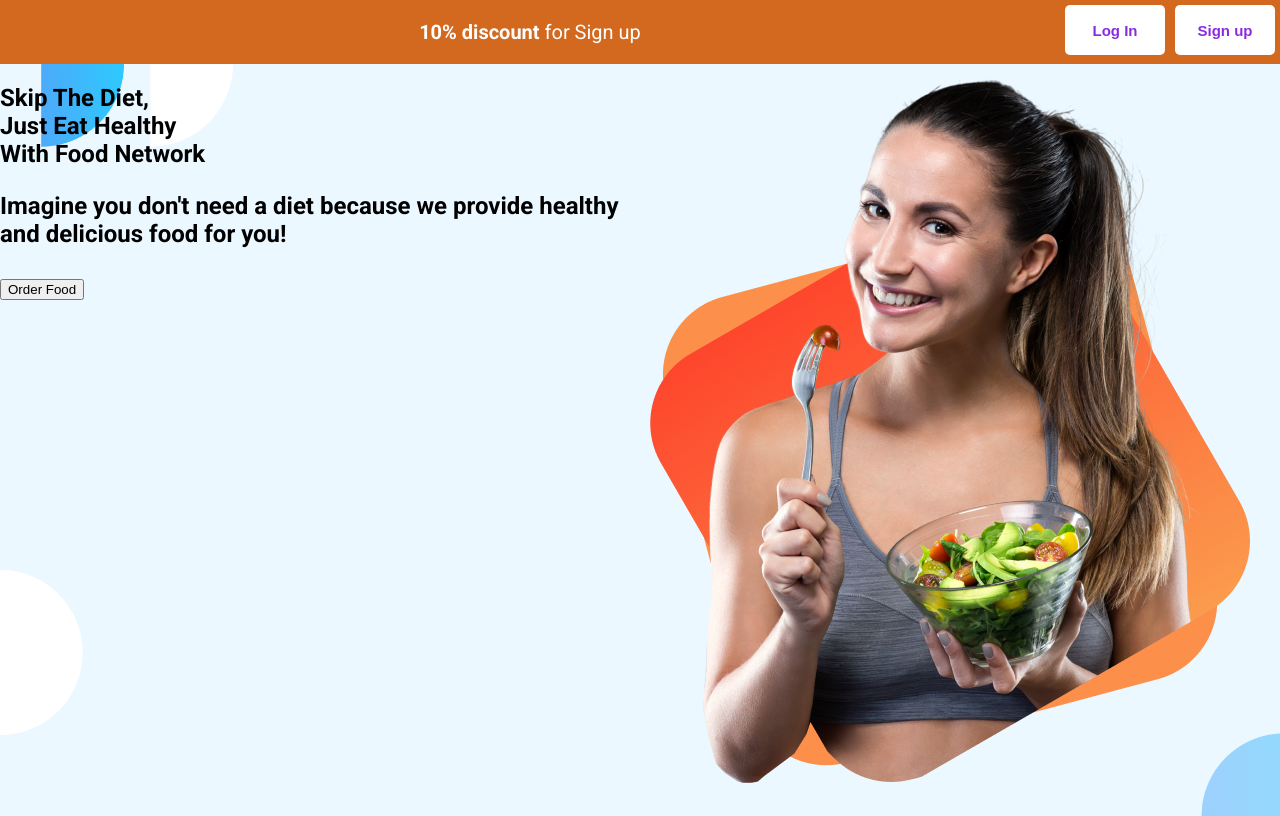
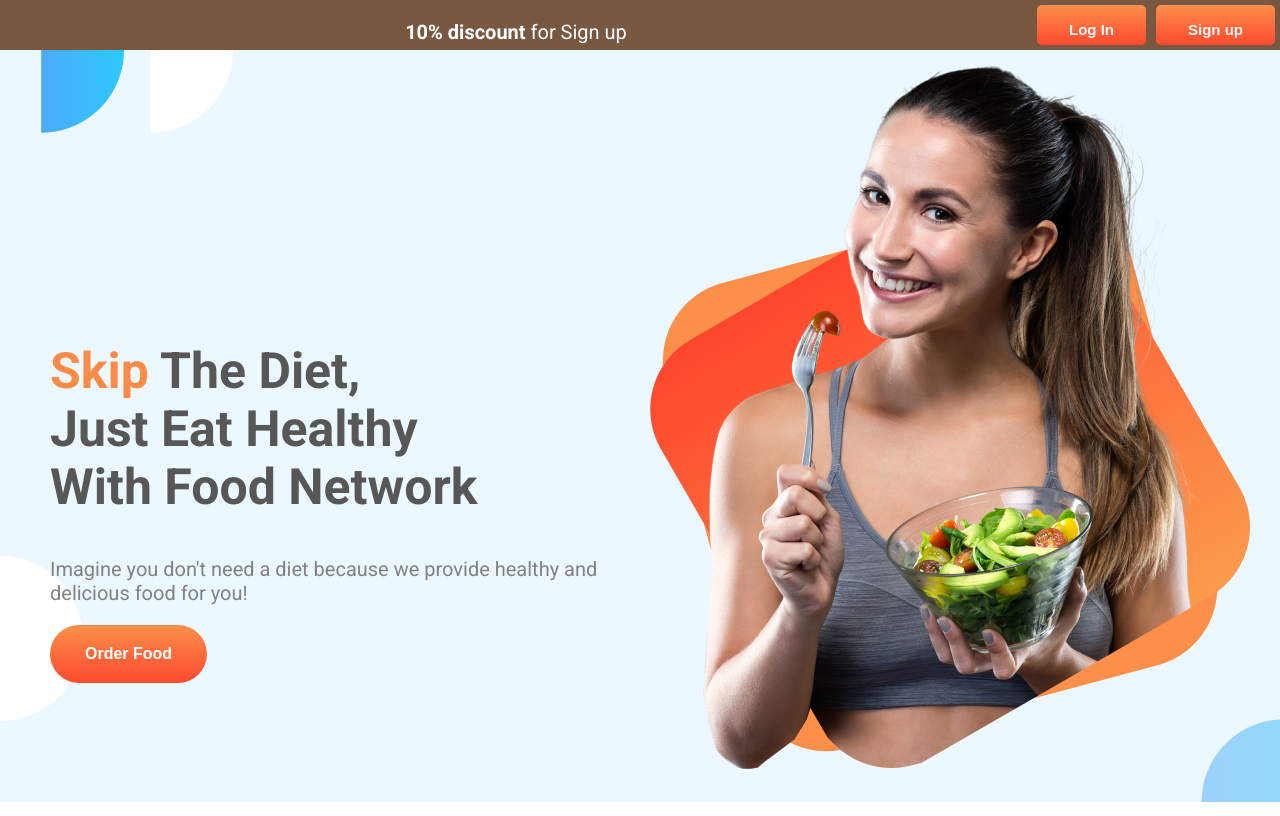
Before and after one commit to hamidregun1/Assignment-1-Food-Network, a plain HTML site: page index.html in a window 1280 px wide. Drawn offline with Linux system fonts and the light colour scheme.

Commit message:
button add

```diff
--- a/index.html
+++ b/index.html
@@ -13,15 +13,15 @@
 <body>
     <header>
         <p><b>10% discount</b> for Sign up</p>
-        <button>Log In</button>
-        <button>Sign up</button>
+        <button class="top-btn">Log In</button>
+        <button class="top-btn">Sign up</button>
     </header>
     <section class="top-banner">
-        <div>
-            <h1>Skip The Diet,<br> Just Eat Healthy <br> With Food Network<h1>
+        <div class="intro-text">
+            <h1><span class="text-color">Skip</span> The Diet,<br> Just Eat Healthy <br> With Food Network</h1>
             <p>Imagine you don't need a diet because we provide
             healthy and delicious food for you!</p>
-            <button>Order Food</button>
+            <button><a href="#">Order Food</a></button>
         </div>
         <div>
             <img src="images/female/top-pic.png" alt="">
--- a/style.css
+++ b/style.css
@@ -4,8 +4,10 @@ body {
 }
 
 header {
+    height: 50px;
+    width: auto;
     display: flex;
-    background-color: chocolate;
+    background-color: rgb(121, 88, 65);
     justify-content: flex-end;
 }
 
@@ -16,16 +18,16 @@ header p {
     margin-right: auto;
 }
 
-header button {
-    height: 50px;
-    width: 100px;
+header .top-btn {
+    padding: 16px 32px;
     margin: 5px 5px;
-    color: blueviolet;
+    color: rgb(247, 244, 250);
     background-color: white;
     font-size: 15px;
     font-weight: bold;
     border: none;
     border-radius: 5px;
+    cursor: pointer;
 }
 
 .top-banner {
@@ -34,3 +36,37 @@ header button {
     background-repeat: no-repeat;
     background-size: cover;
 }
+
+.intro-text {
+    margin-left: 50px;
+    margin-top: 250px;
+}
+
+.text-color {
+    color: rgb(252, 139, 71);
+}
+
+.intro-text h1 {
+    color: rgb(87, 87, 87);
+    font-size: 50px;
+}
+
+.intro-text p {
+    color: rgb(130, 130, 130);
+    font-size: 20px;
+}
+
+button {
+    padding: 20px 35px;
+    border: none;
+    border-radius: 30px;
+    background-image: linear-gradient(#FC8F4A, #FE4A2F);
+    cursor: pointer;
+}
+
+button a {
+    color: white;
+    text-decoration: none;
+    font-size: 16px;
+    font-weight: bold;
+}
```
